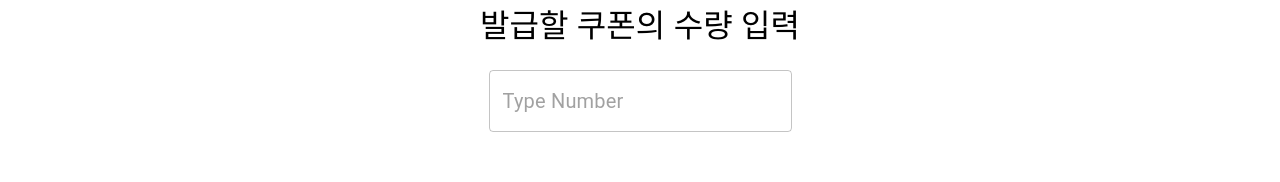
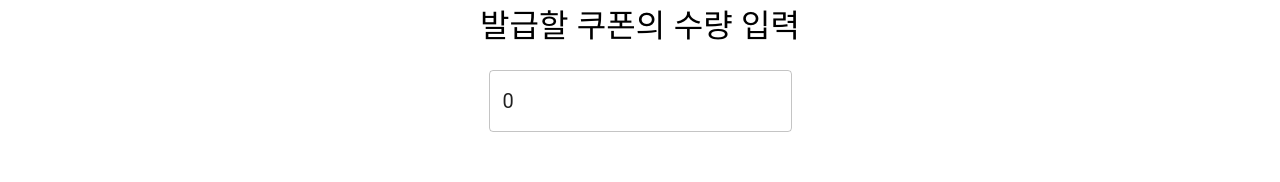
Before and after one commit to mujinjang-team/mujinjang-front, a React (Create React App) app: page /admin/create in a window 1280 px wide. Shown: the part 305-487 px from the top of the page. Built offline with nearby package versions, Linux system fonts and the light colour scheme.

Commit message:
feat: 쿠폰 발급 수량 input의 value를 버튼 클릭 시 감지하도록 연동한다

```diff
--- a/src/pages/admin/Create.tsx
+++ b/src/pages/admin/Create.tsx
@@ -1,4 +1,4 @@
-import React from 'react'
+import React, { useRef } from 'react'
 import {
 	CouponCreateButtonContainer,
 	CouponCreateContainer,
@@ -9,17 +9,20 @@ import {
 import Button from '@/components/common/Button'
 
 const CouponCreate = () => {
+	const inputRef = useRef<HTMLInputElement>()
+
 	return (
 		<CouponCreateContainer>
 			<CreateAmountInputContainer>
 				<CreateAmountGuideText>발급할 쿠폰의 수량 입력</CreateAmountGuideText>
-				<CreateAmountInput />
+				<CreateAmountInput inputRef={inputRef} defaultValue={0} />
 			</CreateAmountInputContainer>
 			<CouponCreateButtonContainer>
 				<Button
 					variant="black"
 					onClick={() => {
 						console.log('Clicked')
+						console.log(inputRef.current?.value)
 					}}
 				>
 					쿠폰 사용하기
```
